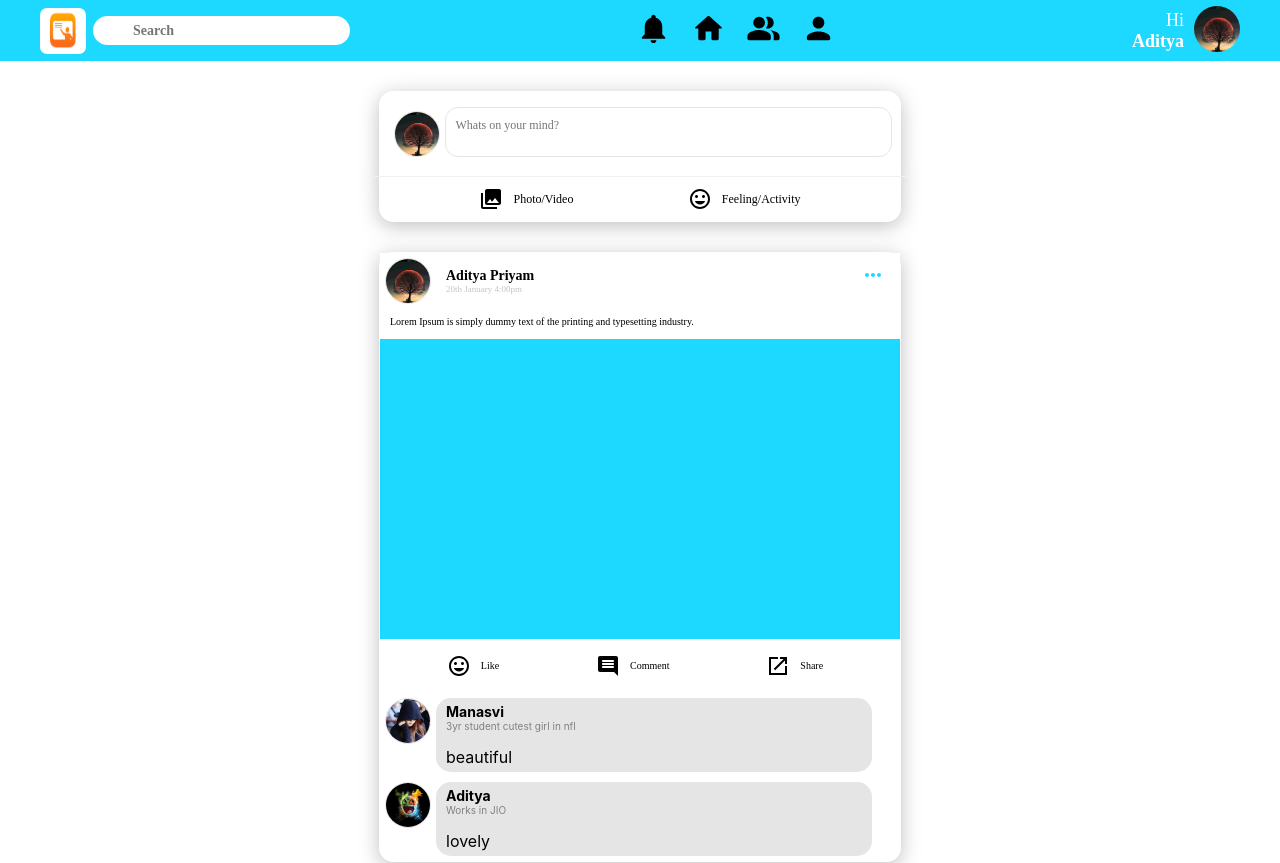
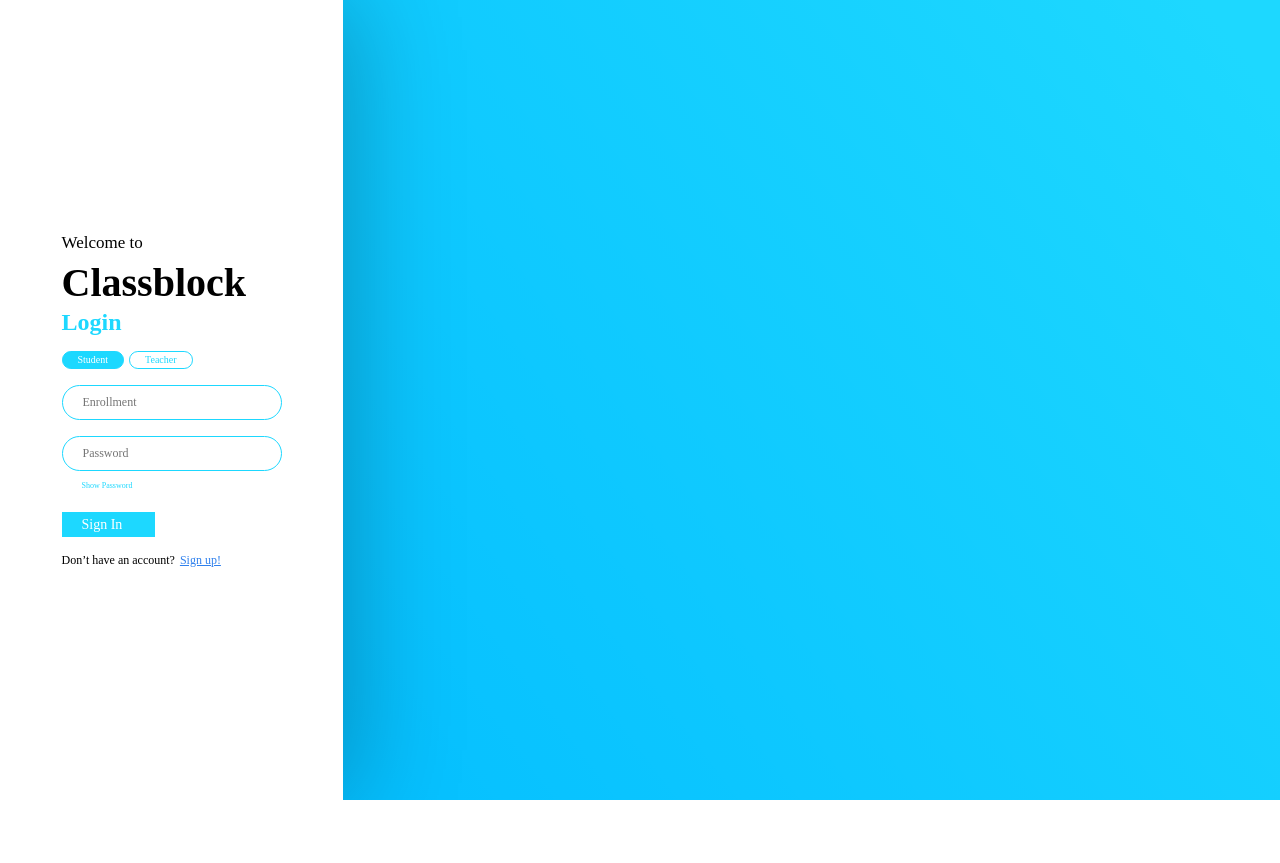
Before and after one commit to manasvib112/classblock_front_end, a React (Create React App) app: page / in a window 1280 px wide. Shown: the top 863 px of the page. After the commit the page ends 800 px from the top, so only its background shows below. Built offline with nearby package versions, Linux system fonts and the light colour scheme.

Commit message:
comment component ui implemented

```diff
--- a/package.json
+++ b/package.json
@@ -1,10 +1,12 @@
 {
   "name": "frontend_classblock",
+  "proxy":"http://localhost:5000/",
   "version": "0.1.0",
   "private": true,
   "dependencies": {
     "@material-ui/core": "^4.11.0",
     "@material-ui/icons": "^4.9.1",
+    "axios": "^0.21.0",
     "cra-template": "1.1.0",
     "react": "^17.0.1",
     "react-dom": "^17.0.1",
--- a/src/App.js
+++ b/src/App.js
@@ -1,5 +1,6 @@
-// import Login from "./views/Login";
+import Login from "./views/Login";
 // import Register from "./views/Register";
+
 import HomePage from "./views/HomePage";
 
 import React from "react";
@@ -7,9 +8,9 @@ import React from "react";
 function App() {
   return (
     <div className="App">
-      {/* <Login></Login> */}
+      <Login></Login>
       {/* <Register></Register> */}
-      <HomePage />
+      {/* <HomePage /> */}
     </div>
   );
 }
--- a/src/views/Login/index.js
+++ b/src/views/Login/index.js
@@ -1,7 +1,21 @@
-import React from "react";
+import React, { useState } from "react";
 import "./style.css";
 
 function Login(props) {
+  const [uid, setUid] = useState("");
+  const [password, setPassword] = useState("");
+  const [visible, setVisible] = useState(false);
+  const handleUid = (event) => {
+    const value = event.target.value;
+    setUid(value);
+    console.log(uid);
+  };
+  const handlePassword = (event) => {
+    const value = event.target.value;
+    setPassword(value);
+    console.log(password);
+  };
+
   return (
     <div className="main-container">
       <div className="left-section">
@@ -14,8 +28,26 @@ function Login(props) {
             <div className="tab">Teacher</div>
           </div>
           <form>
-            <input type="text" placeholder="Enrollment"></input>
-            <input type="password" placeholder="Password"></input>
+            <input
+              type="text"
+              placeholder="Enrollment"
+              value={uid}
+              onChange={handleUid}
+            ></input>
+            <input
+              type={visible ? "text" : "password"}
+              placeholder="Password"
+              value={password}
+              onChange={handlePassword}
+            ></input>
+            <span
+              className="show-password"
+              onClick={() => {
+                setVisible(!visible);
+              }}
+            >
+              Show Password
+            </span>
             <button type="submit">Sign In</button>
           </form>
           Don’t have an account?
--- a/src/views/Login/style.css
+++ b/src/views/Login/style.css
@@ -145,3 +145,10 @@
   margin-left: 5px;
   color: #2f80ed;
 }
+.left-container form .show-password {
+  font-size: 0.5rem;
+  margin-left: 20px;
+  margin-top: 5px;
+  cursor: pointer;
+  color: #1dd8ff;
+}
```
Also changed, not shown: 1 other file (tests, documents, lock files or other folders).
